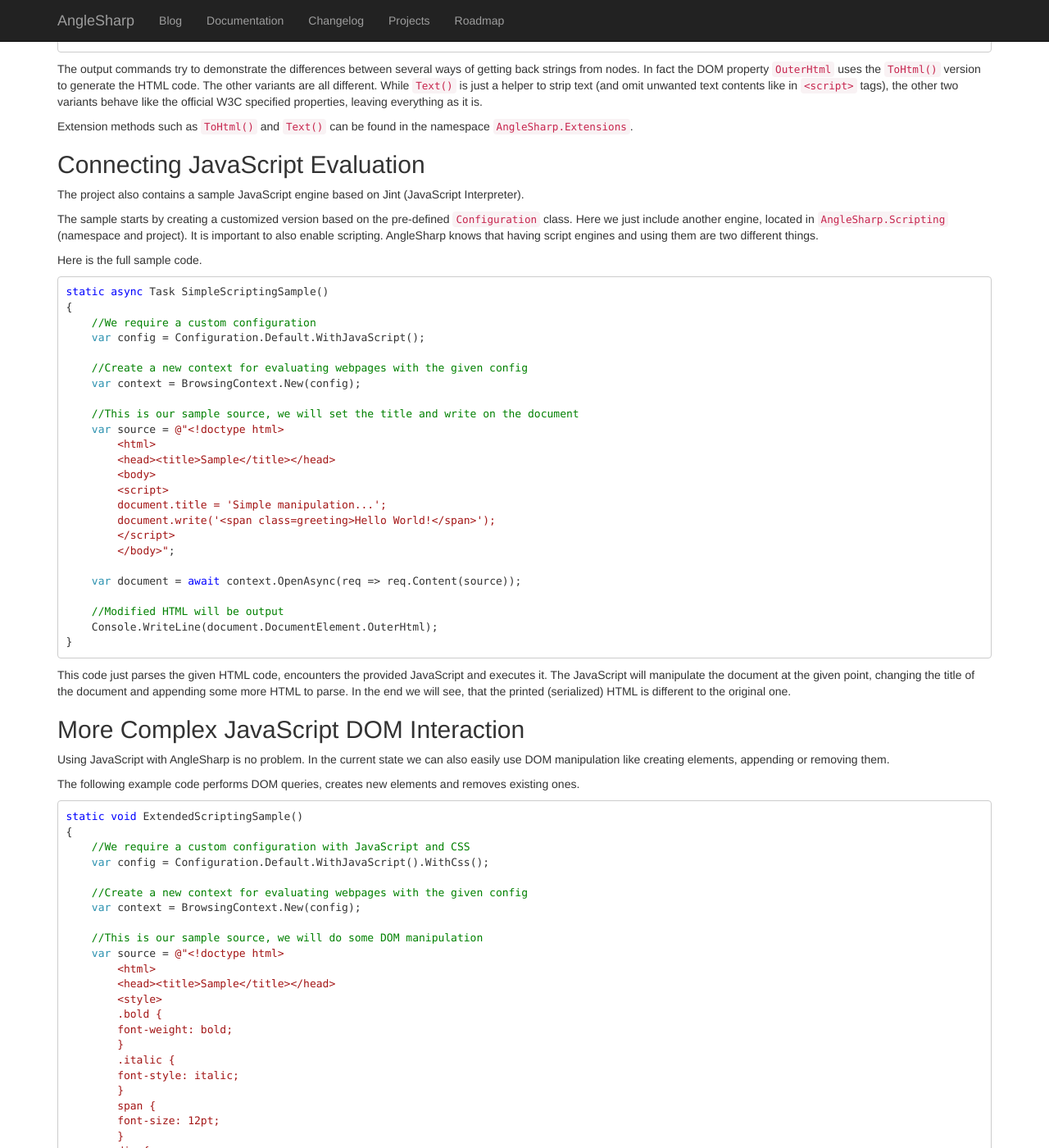
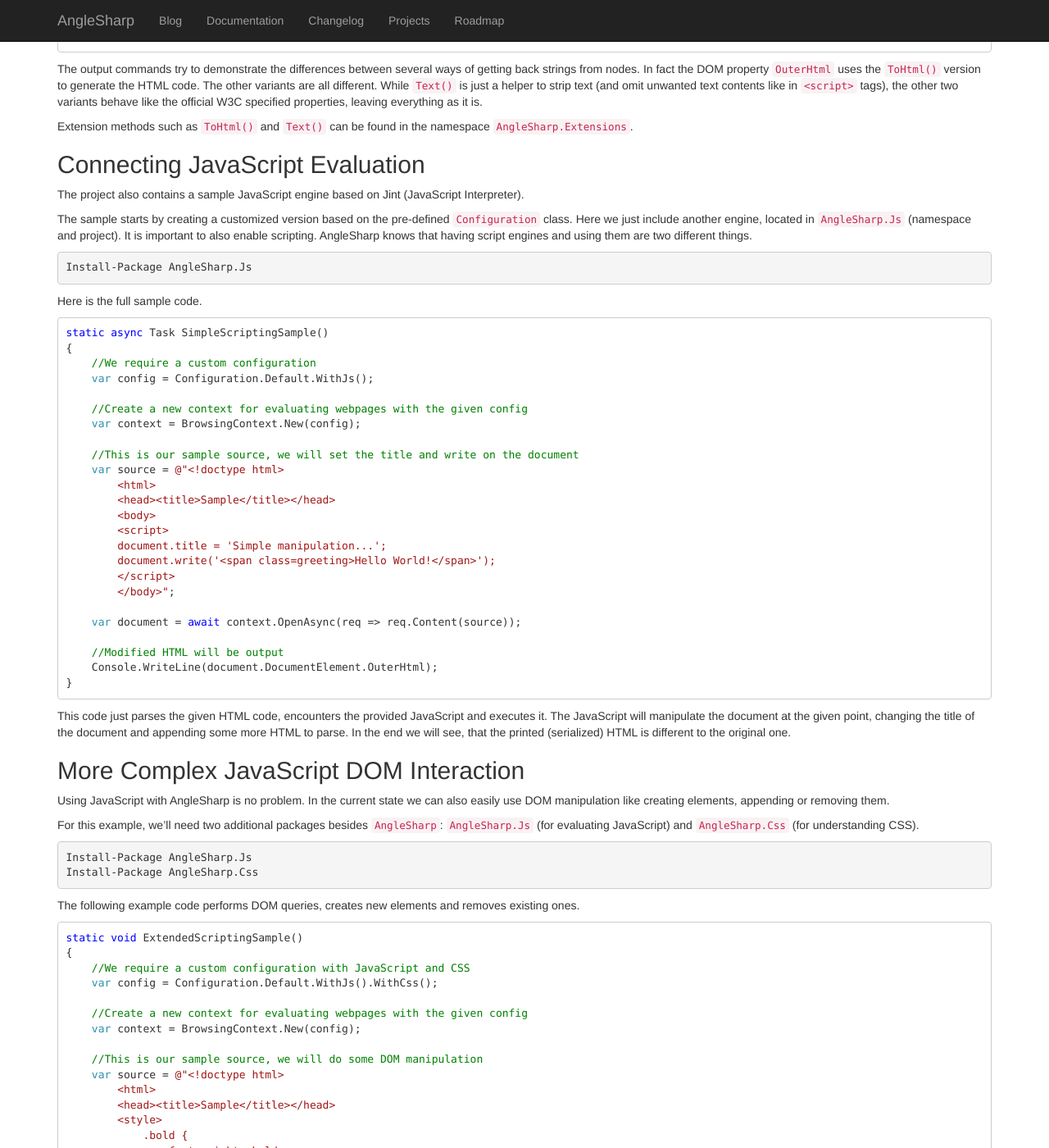
Before and after one commit to AngleSharp/anglesharp.github.io, a Jekyll site: the page built from _docs/Examples.md, in a window 1280 px wide and 1400 px high, scrolled down 3597 px. Shown: the whole window at 82% size. Built offline with Jekyll 4.4.1, drawn with Linux system fonts in a browser that asks for light colours; some of the changed text lies outside the part shown.

````diff
--- a/_docs/Examples.md
+++ b/_docs/Examples.md
@@ -164,7 +164,11 @@ Extension methods such as `ToHtml()` and `Text()` can be found in the namespace
 
 The project also contains a sample JavaScript engine based on Jint (JavaScript Interpreter).
 
-The sample starts by creating a customized version based on the pre-defined `Configuration` class. Here we just include another engine, located in `AngleSharp.Scripting` (namespace and project). It is important to also enable scripting. AngleSharp knows that having script engines and using them are two different things.
+The sample starts by creating a customized version based on the pre-defined `Configuration` class. Here we just include another engine, located in `AngleSharp.Js` (namespace and project). It is important to also enable scripting. AngleSharp knows that having script engines and using them are two different things.
+
+```ps1
+Install-Package AngleSharp.Js
+```
 
 Here is the full sample code.
 
@@ -172,7 +176,7 @@ Here is the full sample code.
 static async Task SimpleScriptingSample()
 {
     //We require a custom configuration
-    var config = Configuration.Default.WithJavaScript();
+    var config = Configuration.Default.WithJs();
 
     //Create a new context for evaluating webpages with the given config
     var context = BrowsingContext.New(config);
@@ -201,13 +205,20 @@ This code just parses the given HTML code, encounters the provided JavaScript an
 
 Using JavaScript with AngleSharp is no problem. In the current state we can also easily use DOM manipulation like creating elements, appending or removing them.
 
+For this example, we'll need two additional packages besides `AngleSharp`: `AngleSharp.Js` (for evaluating JavaScript) and `AngleSharp.Css` (for understanding CSS).
+
+```ps1
+Install-Package AngleSharp.Js
+Install-Package AngleSharp.Css
+```
+
 The following example code performs DOM queries, creates new elements and removes existing ones.
 
 ```cs
 static void ExtendedScriptingSample()
 {
     //We require a custom configuration with JavaScript and CSS
-    var config = Configuration.Default.WithJavaScript().WithCss();
+    var config = Configuration.Default.WithJs().WithCss();
 
     //Create a new context for evaluating webpages with the given config
     var context = BrowsingContext.New(config);
@@ -217,33 +228,33 @@ static void ExtendedScriptingSample()
         <html>
         <head><title>Sample</title></head>
         <style>
-        .bold {
-        font-weight: bold;
-        }
-        .italic {
-        font-style: italic;
-        }
-        span {
-        font-size: 12pt;
-        }
-        div {
-        background: #777;
-        color: #f3f3f3;
-        }
+            .bold {
+                font-weight: bold;
+            }
+            .italic {
+                font-style: italic;
+            }
+            span {
+                font-size: 12pt;
+            }
+            div {
+                background: #777;
+                color: #f3f3f3;
+            }
         </style>
         <body>
         <div id=content></div>
         <script>
         (function() {
-        var doc = document;
-        var content = doc.querySelector('#content');
-        var span = doc.createElement('span');
-        span.id = 'myspan';
-        span.classList.add('bold', 'italic');
-        span.textContent = 'Some sample text';
-        content.appendChild(span);
-        var script = doc.querySelector('script');
-        script.parentNode.removeChild(script);
+            var doc = document;
+            var content = doc.querySelector('#content');
+            var span = doc.createElement('span');
+            span.id = 'myspan';
+            span.classList.add('bold', 'italic');
+            span.textContent = 'Some sample text';
+            content.appendChild(span);
+            var script = doc.querySelector('script');
+            script.parentNode.removeChild(script);
         })();
         </script>
         </body>";
@@ -263,13 +274,19 @@ The beginning of the following example is exactly the same as the previous two e
 
 The sample document of this example consists of a single script, that calls the `console.log` method. One time before adding a listener, another time after adding the listener.
 
+You'll need to add the additional `AngleSharp.Js` package:
+
+```ps1
+Install-Package AngleSharp.Js
+```
+
 The listener is called once the document is fully loaded. This happens after executing the provided JavaScript, hence we should see this event at the end. We also registered another event listener, which will be invoked once the custom event **hello** is dispatched.
 
 ```cs
 public static void EventScriptingExample()
 {
     //We require a custom configuration
-    var config = Configuration.Default.WithJavaScript();
+    var config = Configuration.Default.WithJs();
 
     //Create a new context for evaluating webpages with the given config
     var context = BrowsingContext.New(config);
--- a/_includes/footer.html
+++ b/_includes/footer.html
@@ -1,7 +1,7 @@
 <footer>
     <div class="row">
         <div class="col-sm-9">
-            <p>Copyright &copy; AngleSharp, 2013 - 2019.</p>
+            <p>Copyright &copy; AngleSharp, 2013 - 2020.</p>
             <p>Published with <a href="http://pages.github.com">GitHub Pages</a>. View the <a href="/license.html">license</a>.</p>
         </div>
         <div class="col-sm-3">
````
Also changed, not shown: _docs/API.md (+1 -1 lines), _docs/Basics.md (+4 -2 lines), _docs/Migration.md (+20 -0 lines), roadmap.md (+1 -1 lines), license.md, 1 other file.
